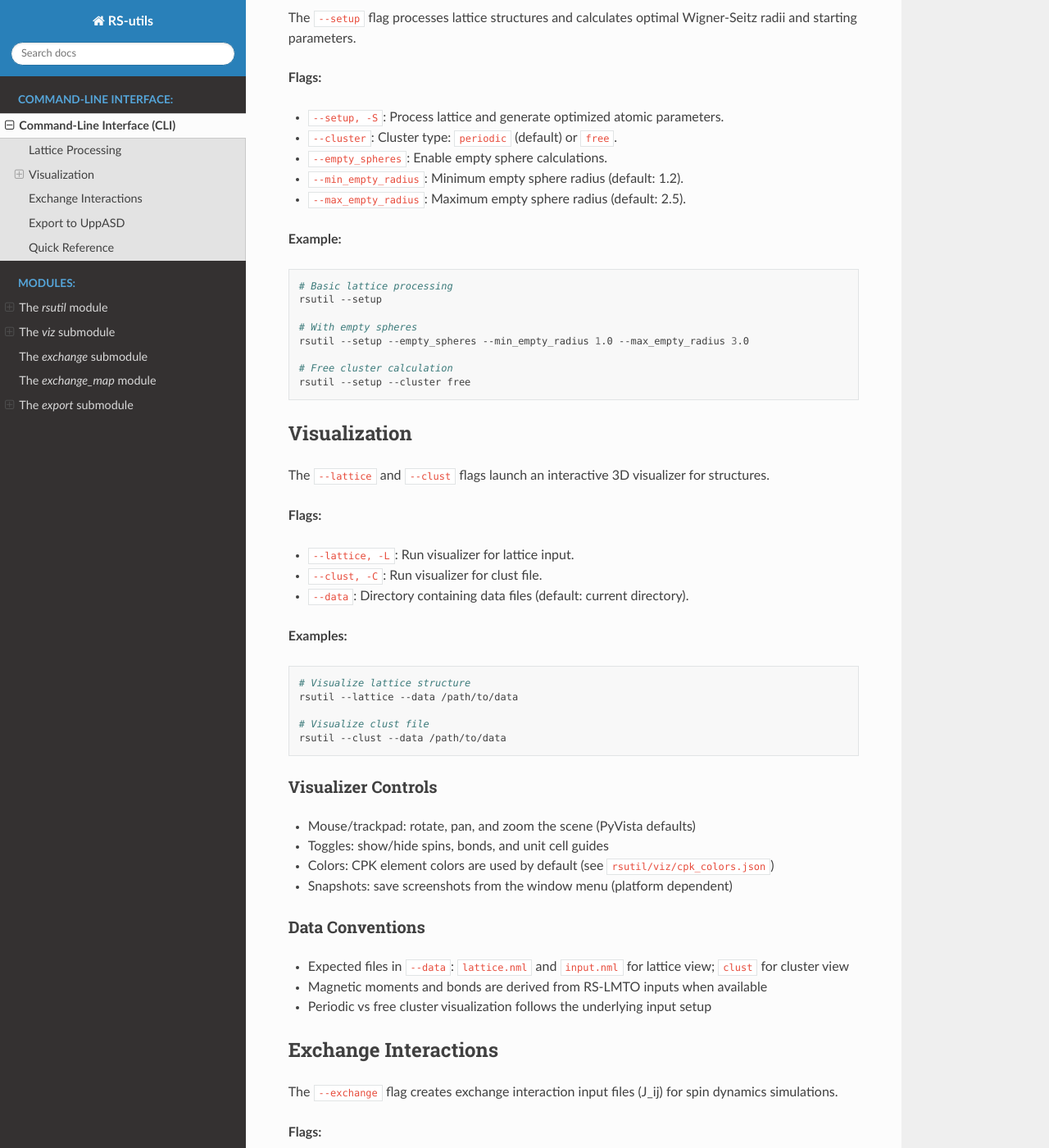
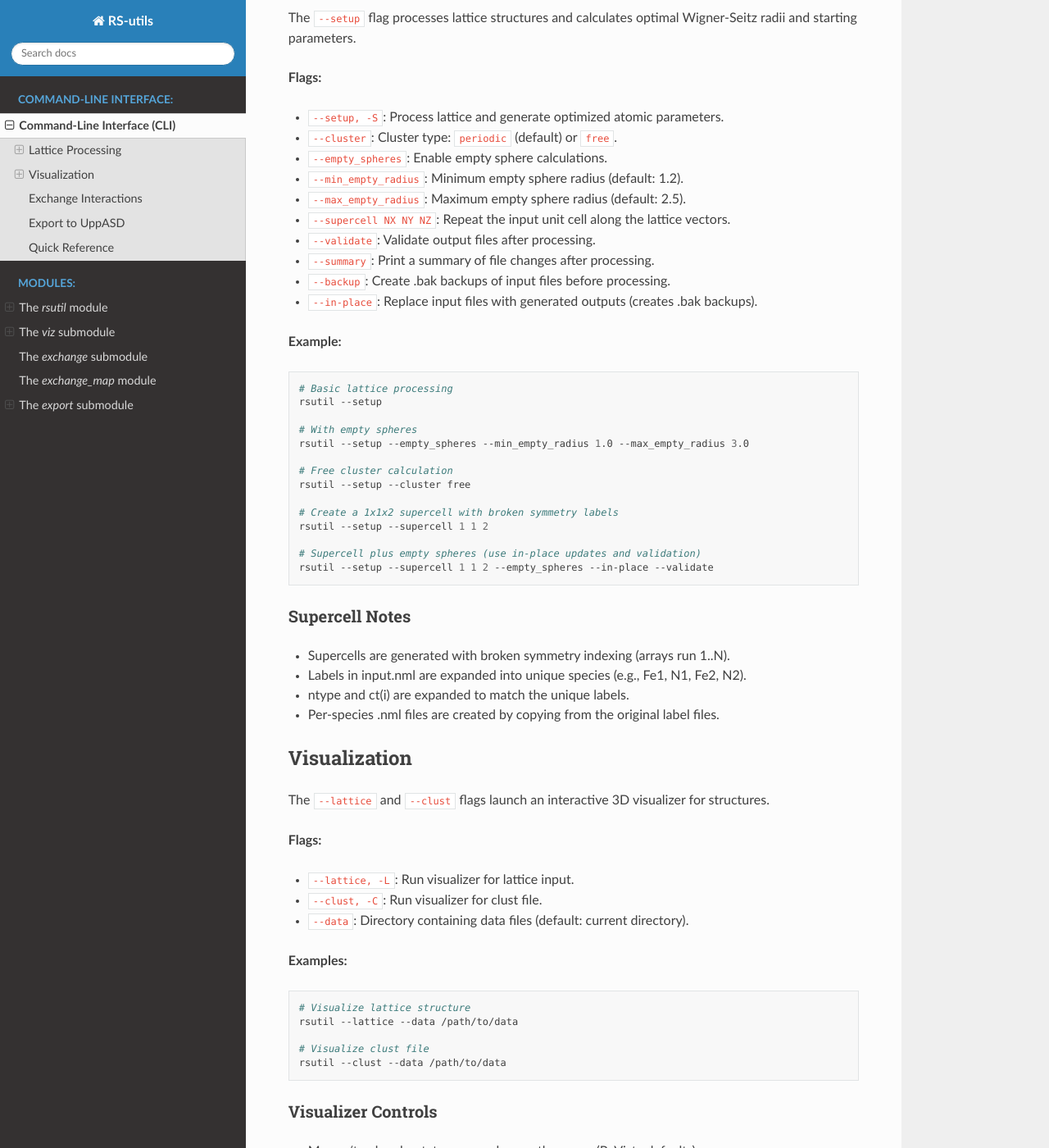
Before and after one commit to aibergman/RS-utils, a Sphinx documentation site: the page built from docs/cli_section.rst, in a window 1280 px wide and 1400 px high, scrolled down 537 px. Shown: the whole window at 82% size. Built offline with Sphinx 7.4.7 and the Read the Docs theme 3.1.0, drawn with Linux system fonts in a browser that asks for light colours.

Commit message:
Added documentation of supercell feature

```diff
--- a/docs/cli_section.rst
+++ b/docs/cli_section.rst
@@ -28,6 +28,11 @@ The ``--setup`` flag processes lattice structures and calculates optimal Wigner-
 - ``--empty_spheres``: Enable empty sphere calculations.
 - ``--min_empty_radius``: Minimum empty sphere radius (default: 1.2).
 - ``--max_empty_radius``: Maximum empty sphere radius (default: 2.5).
+- ``--supercell NX NY NZ``: Repeat the input unit cell along the lattice vectors.
+- ``--validate``: Validate output files after processing.
+- ``--summary``: Print a summary of file changes after processing.
+- ``--backup``: Create .bak backups of input files before processing.
+- ``--in-place``: Replace input files with generated outputs (creates .bak backups).
 
 **Example:**
 
@@ -41,6 +46,20 @@ The ``--setup`` flag processes lattice structures and calculates optimal Wigner-
 
     # Free cluster calculation
     rsutil --setup --cluster free
+
+    # Create a 1x1x2 supercell with broken symmetry labels
+    rsutil --setup --supercell 1 1 2
+
+    # Supercell plus empty spheres (use in-place updates and validation)
+    rsutil --setup --supercell 1 1 2 --empty_spheres --in-place --validate
+
+Supercell Notes
+~~~~~~~~~~~~~~~
+
+- Supercells are generated with broken symmetry indexing (arrays run 1..N).
+- Labels in input.nml are expanded into unique species (e.g., Fe1, N1, Fe2, N2).
+- ntype and ct(i) are expanded to match the unique labels.
+- Per-species .nml files are created by copying from the original label files.
 
 
 Visualization
```
Also changed, not shown: README.md (+3 -0 lines), 1 other file.
